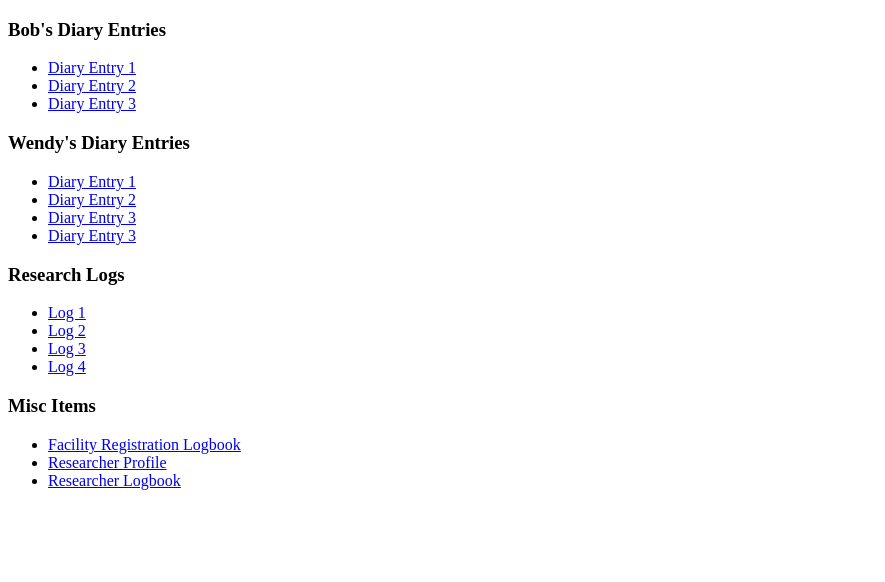
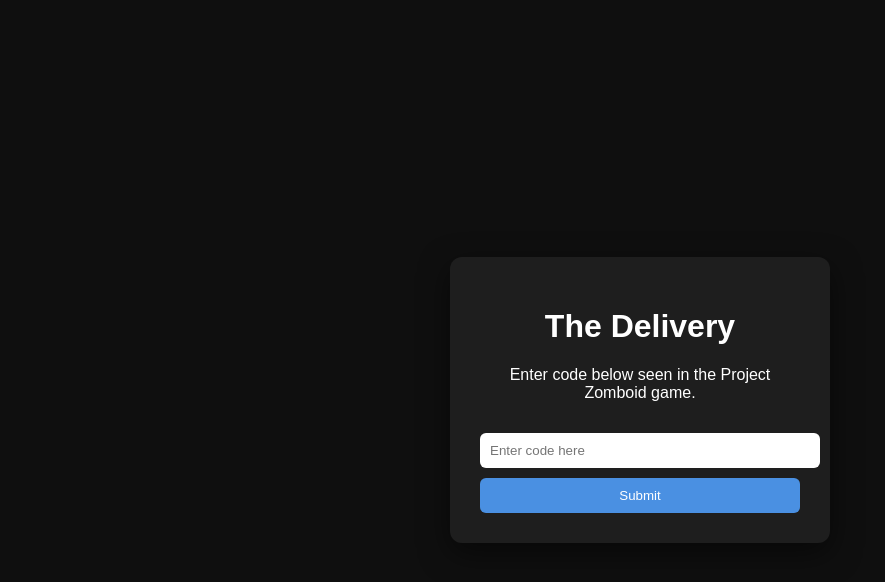
Before and after one commit to jcsantiago3/proj-zomboid-lore, a plain HTML site: page index.html in a window 1280 px wide. Shown: the whole page, without its empty margins (0-885 px from the left). Drawn offline with Linux system fonts and the light colour scheme.

Commit message:
added a code system

```diff
--- /dev/null
+++ b/ind.css
@@ -0,0 +1,43 @@
+body {
+    margin: 0;
+    height: 100vh;
+    display: flex;
+    justify-content: center;
+    align-items: center;
+    background: #0f0f0f;
+    font-family: Arial, sans-serif;
+}
+
+.box {
+    background: #1e1e1e;
+    padding: 30px;
+    border-radius: 12px;
+    width: 320px;
+    text-align: center;
+    box-shadow: 0 10px 30px rgba(0, 0, 0, 0.5);
+    color: white;
+}
+
+input {
+    width: 100%;
+    padding: 10px;
+    margin-top: 15px;
+    border: none;
+    border-radius: 6px;
+    outline: none;
+}
+
+button {
+    width: 100%;
+    padding: 10px;
+    margin-top: 10px;
+    border: none;
+    border-radius: 6px;
+    background: #4a90e2;
+    color: white;
+    cursor: pointer;
+}
+
+button:hover {
+    background: #357bd8;
+}
--- /dev/null
+++ b/ind.js
@@ -0,0 +1,53 @@
+function checkPassword(event) {
+    event.preventDefault();
+    const input = document.getElementById("pass").value;
+
+    switch (input) {
+        case "deb1":
+            window.location.href = "deb1.html";
+            break;
+        case "deb2":
+            window.location.href = "deb2.html";
+            break;
+        case "deb3":
+            window.location.href = "deb3.html";
+            break;
+        case "dew1":
+            window.location.href = "dew1.html";
+            break;
+        case "dew2":
+            window.location.href = "dew2.html";
+            break;
+        case "dew3":
+            window.location.href = "dew3.html";
+            break;
+        case "dew4":
+            window.location.href = "dew4.html";
+            break;
+        case "reglog":
+            window.location.href = "reglog.html";
+            break;
+        case "reprof":
+            window.location.href = "reprof.html";
+            break;
+        case "relog1":
+            window.location.href = "relog1.html";
+            break;
+        case "relog2":
+            window.location.href = "relog1.html";
+            break;
+        case "relog3":
+            window.location.href = "relog1.html";
+            break;
+        case "relog4":
+            window.location.href = "relog1.html";
+            break;
+        default: alert("Wrong code. Please try again.");
+    }
+}
+
+window.addEventListener("pageshow", () => {
+    const input = document.getElementById("pass");
+    input.value = "";
+    input.focus();
+});
--- a/index.html
+++ b/index.html
@@ -4,38 +4,20 @@
 <head>
     <meta charset="UTF-8">
     <meta name="viewport" content="width=device-width, initial-scale=1.0">
-    <title>The Delivery - Table of Contents</title>
+    <title>Code Input</title>
+    <link rel="stylesheet" href="ind.css">
 </head>
 
 <body>
-<h3>Bob's Diary Entries</h3>
-<ul>
-    <li><a href="diary-entry-bob-1.html">Diary Entry 1</a></li>
-    <li><a href="diary-entry-bob-2.html">Diary Entry 2</a></li>
-    <li><a href="diary-entry-bob-3.html">Diary Entry 3</a></li>
-</ul>
+<div class="box">
+    <h1>The Delivery</h1>
+    <p>Enter code below seen in the Project Zomboid game.</p>
 
-<h3>Wendy's Diary Entries</h3>
-<ul>
-    <li><a href="diary-entry-wendy-1.html">Diary Entry 1</a></li>
-    <li><a href="diary-entry-wendy-2.html">Diary Entry 2</a></li>
-    <li><a href="diary-entry-wendy-3.html">Diary Entry 3</a></li>
-    <li><a href="diary-entry-wendy-4.html">Diary Entry 3</a></li>
-</ul>
+    <form onsubmit="checkPassword(event)">
+        <input id="pass" placeholder="Enter code here">
+        <button type="submit">Submit</button>
+    </form>
+</div>
 
-<h3>Research Logs</h3>
-<ul>
-    <li><a href="research-log-1.html">Log 1</a></li>
-    <li><a href="research-log-2.html">Log 2</a></li>
-    <li><a href="research-log-3.html">Log 3</a></li>
-    <li><a href="research-log-4.html">Log 4</a></li>
-</ul>
-
-<h3>Misc Items</h3>
-<ul>
-<li><a href="facility-registration-logbook.html">Facility Registration Logbook</a></li>
-<li><a href="researcher-profile.html">Researcher Profile</a></li>
-<li><a href="researcher-entryexit-logbook.html">Researcher Logbook</a></li>
-</ul>
-</body>
-</html>
+<script src="ind.js"></script>
+</body></html>
```
Also changed, not shown: toc.html (added, +41 -0 lines).
